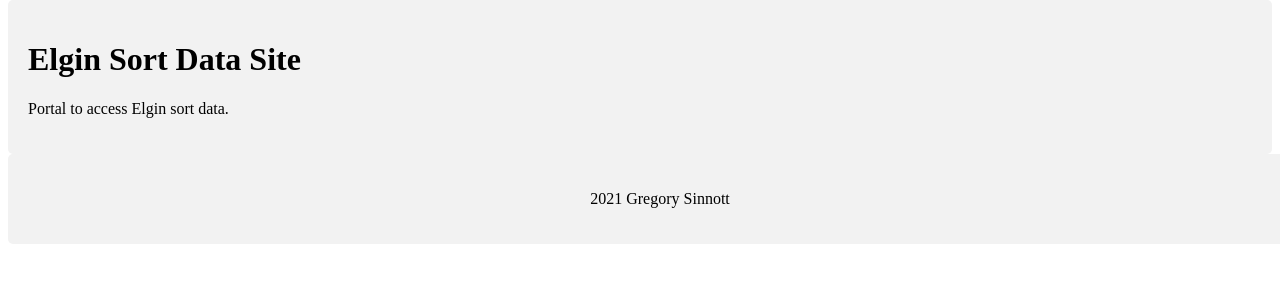
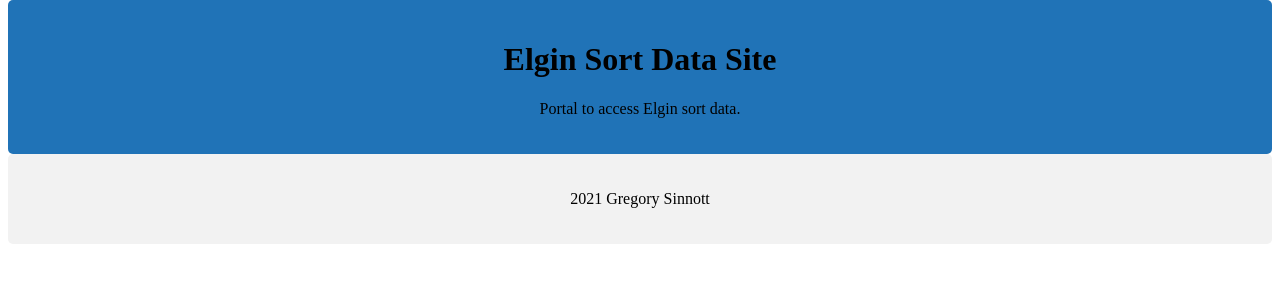
Before and after one commit to gnsinnott/sort-webapp, a Flask app: page / in a window 1280 px wide. Shown: the part 26-326 px from the top of the page. Run offline with Flask 2, Linux system fonts and the light colour scheme; parts of the project's set-up code (start-up, migrations or seed data) failed here and were passed over.

Commit message:
Fixed CSS formating and added Favicon

```diff
--- a/app/static/css/main.css
+++ b/app/static/css/main.css
@@ -26,6 +26,12 @@ div {
   padding: 20px;
 }
 
+.banner {
+  border-radius: 5px;
+  background-color: #2073b7;
+  padding: 20px;
+}
+
 .collapsible {
   background-color: rgb(177, 72, 72);
   color: white;
--- a/app/templates/footer.html
+++ b/app/templates/footer.html
@@ -2,7 +2,6 @@
     .footer {
         left: 0;
         bottom: 0;
-        width: 100%;
         text-align: center;
     }
     </style>
--- a/app/templates/home.html
+++ b/app/templates/home.html
@@ -1,8 +1,10 @@
 {% extends 'layout.html' %}
 
 {% block content %}
-    <div class="container">
-        <h1>{{title}}</h1>
-        <p>{{description}}</p>
+    <div class="banner">
+        <center>
+            <h1>{{title}}</h1>
+            <p>{{description}}</p>
+        </center>
     </div>
 {% endblock %}
--- a/app/templates/layout.html
+++ b/app/templates/layout.html
@@ -1,6 +1,7 @@
 <!doctype html>
 <html lang="en">
   <link rel="Stylesheet" href="{{ url_for('static',filename='css/main.css') }}">
+  <link rel="shortcut icon" href="{{ url_for('static', filename='favicon.ico') }}">
 
   <head>
     <meta charset="utf-8">
```
Also changed, not shown: app/static/favicon.ico (added), app/test.db.
